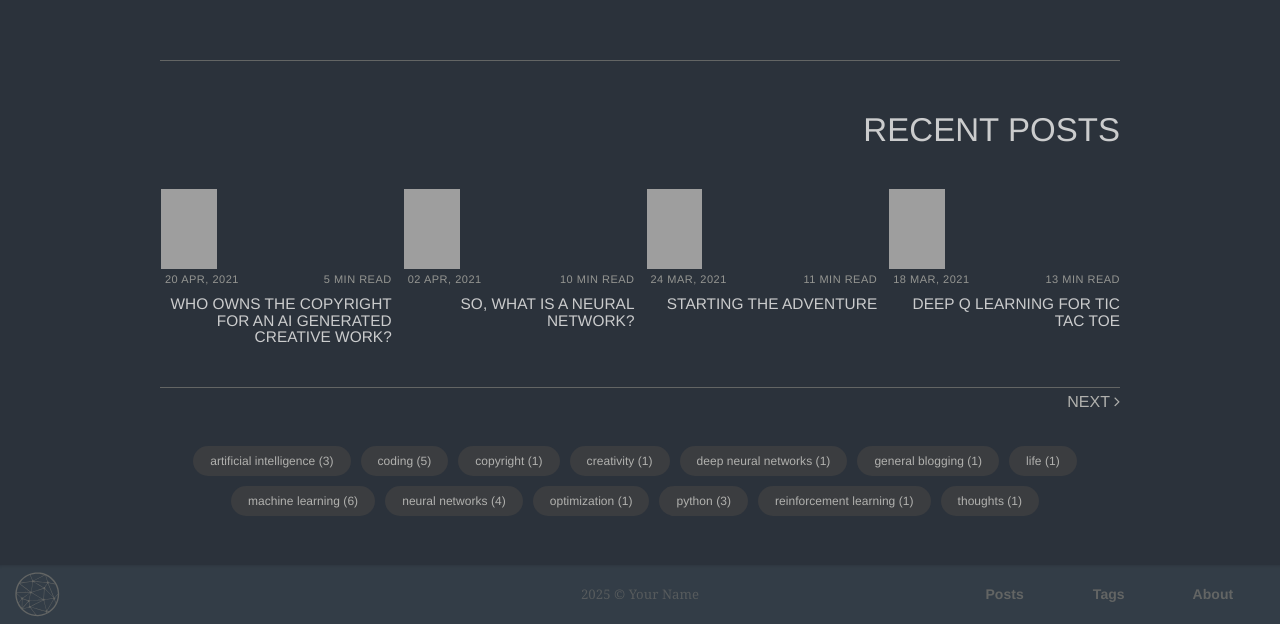
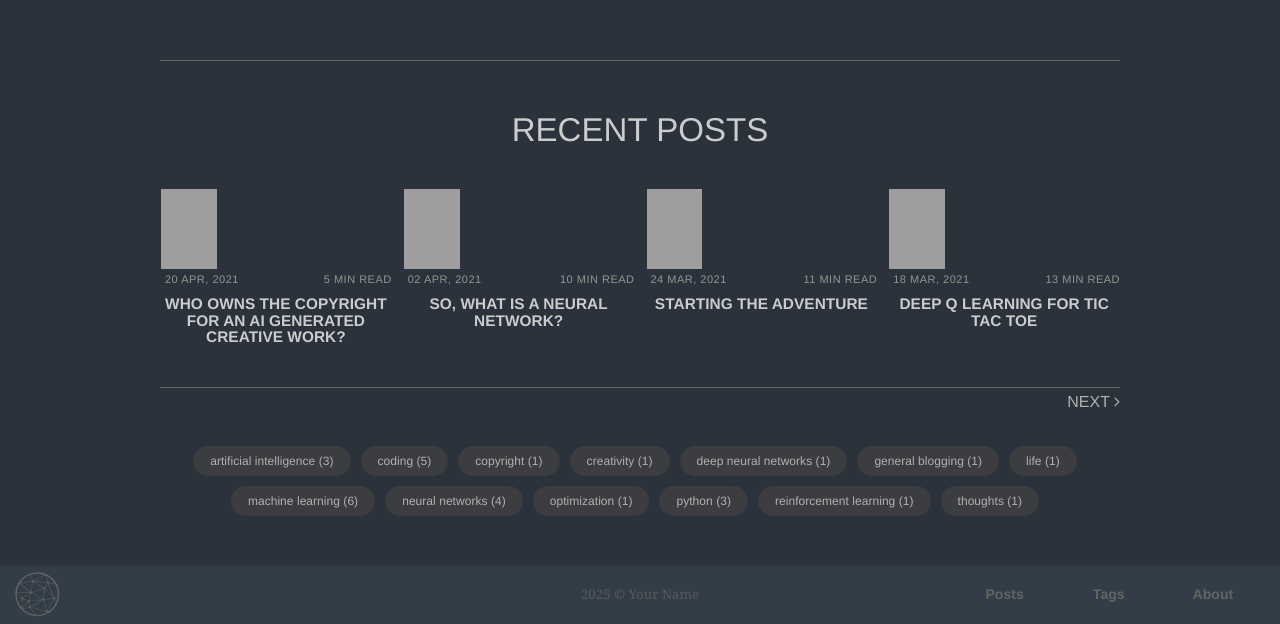
Before and after one commit to apichardo1997/alignedemergence, a Jekyll site: the page built from index.html, in a window 1280 px wide. Shown: the part 596-1220 px from the top of the page. Built offline with Jekyll 4.4.1, drawn with Linux system fonts in a browser that asks for light colours; some web fonts are replaced; the list of posts is cut into pages by our own code; grey boxes are pictures that could not be loaded.

Commit message:
Update main.css

```diff
--- a/assets/css/main.css
+++ b/assets/css/main.css
@@ -2214,7 +2214,7 @@ a.read-more:hover {
   background: var(--background);
 }
 
-/* Meta container - date and read time on same line */
+/* Meta container - date and read time side by side */
 .recent-item-meta-container {
   display: flex;
   justify-content: space-between;
@@ -2222,7 +2222,7 @@ a.read-more:hover {
   margin-bottom: 0.3rem;
 }
 
-/* Date styling - inline with read time */
+/* Date styling - left side */
 .recent-item-meta {
   font-size: 0.5rem;
   color: var(--grey2);
@@ -2233,7 +2233,7 @@ a.read-more:hover {
   font-family: var(--font2);
 }
 
-/* Read time styling - inline with date */
+/* Read time styling - right side */
 .recent-item-readtime {
   font-size: 0.5rem;
   color: var(--grey2);
@@ -2244,12 +2244,12 @@ a.read-more:hover {
   font-family: var(--font2);
 }
 
-/* Title styling - very compact, ALL CAPS, matches page titles */
+/* Title styling - BOLD, ALL CAPS, matches page titles */
 .recent-item-title {
   margin: 0;
   font-size: 0.7rem;
   line-height: 1.1;
-  font-weight: var(--font2-light);
+  font-weight: var(--font2-bold);
   font-family: var(--font2);
   text-transform: uppercase;
   position: static;
@@ -2263,7 +2263,7 @@ a.read-more:hover {
 .recent-item-title a {
   color: var(--text);
   text-decoration: none;
-  font-weight: var(--font2-light);
+  font-weight: var(--font2-bold);
   transition: color 0.2s ease;
   text-transform: uppercase;
 }
@@ -2272,12 +2272,12 @@ a.read-more:hover {
   color: var(--accent);
 }
 
-/* Recent posts section styling - right aligned with spacing and line */
+/* Recent posts section styling - centered with spacing and line */
 .recent-box {
   margin-top: 60px;
   padding-top: 40px;
   border-top: 1px solid var(--grey4);
-  text-align: right;
+  text-align: center;
 }
 
 /* Recent posts title - matches page title styling */
@@ -2287,7 +2287,7 @@ a.read-more:hover {
   font-size: 1.5rem;
   text-transform: uppercase;
   color: var(--text);
-  text-align: right;
+  text-align: center;
   margin-bottom: 30px;
 }
 
@@ -2323,13 +2323,8 @@ a.read-more:hover {
   }
 
   .recent-box {
-    text-align: center;
     margin-top: 40px;
     padding-top: 30px;
-  }
-
-  .recent-box .page-subtitle {
-    text-align: center;
   }
 }
 
```
